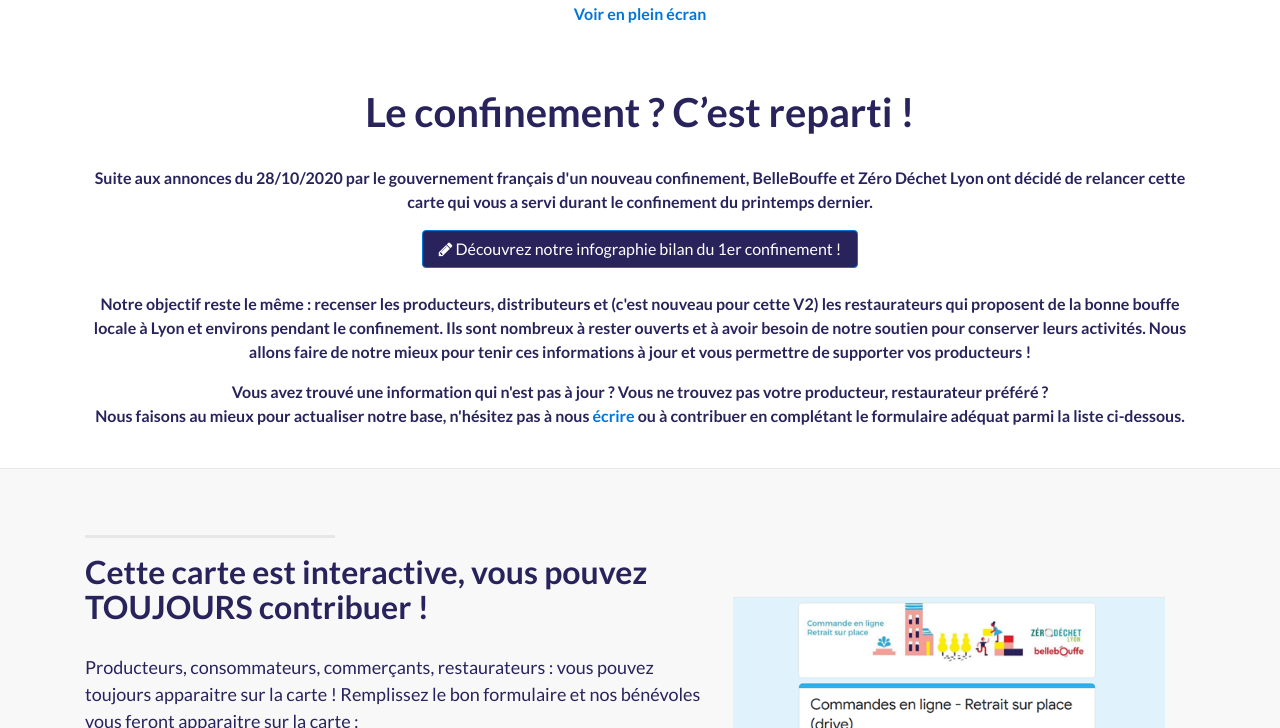
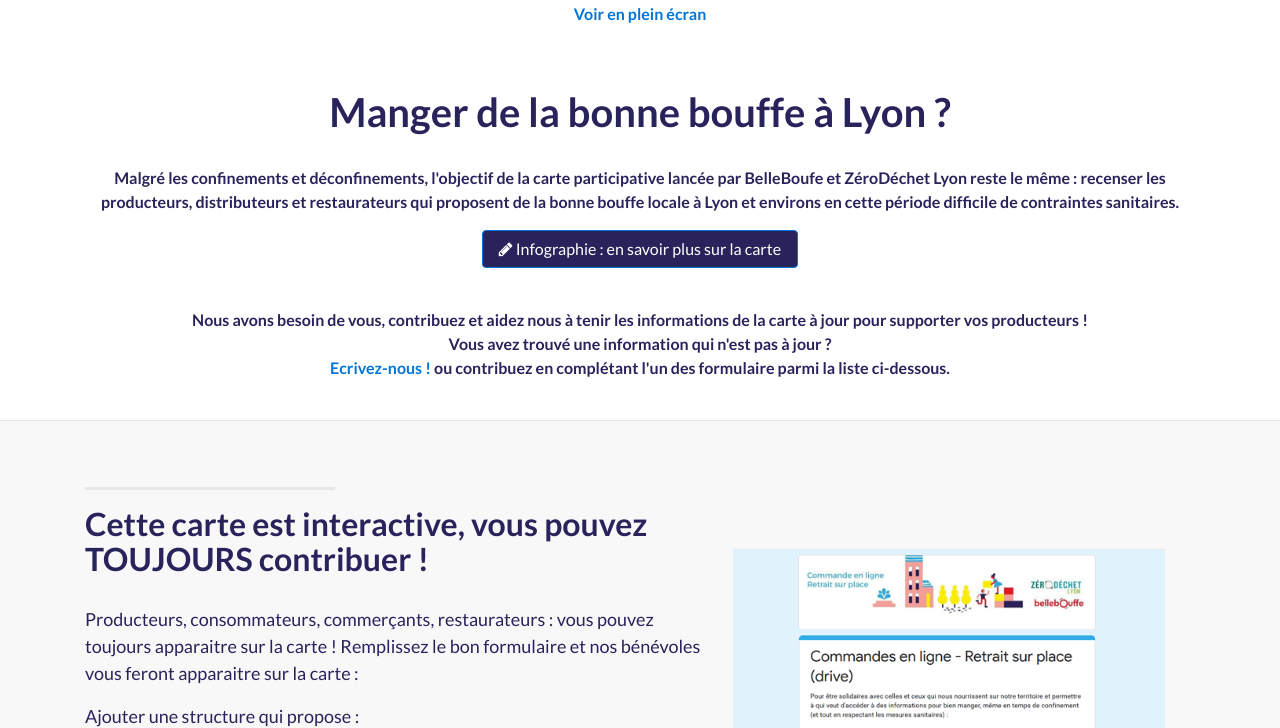
Before and after one commit to Caidezel/cartobouffe, a Jekyll site: the page built from index.html, in a window 1280 px wide and 900 px high, scrolled down 546 px, cut to the strip 172-900 px from the top of the window. Built offline with Jekyll 4.4.1, drawn with Linux system fonts in a browser that asks for light colours; nearby versions of some CDN libraries; comment, search, counter and statistics services are not loaded; some of the changed text lies outside the part shown.

Commit message:
Updating text

```diff
--- a/_config.yml
+++ b/_config.yml
@@ -4,10 +4,10 @@
 
 url: https://cartecovid19.bellebouffe.com
 baseurl: ""
-title: Manger local à sur la Métropole de Lyon durant COVID#2
+title: Manger local à sur la Métropole de Lyon durant COVID
 email: bonjour@bellebouffe.com
 author: BelleBouffe / Zéro Déchet Lyon
-description: "Le confinement ? C’est reparti ! Suite aux annonces du 28/10/2020 par le gouvernement français d'un nouveau confinement, BelleBouffe et Zéro Déchet Lyon ont décidé de relancer cette carte qui vous a servi durant le confinement du printemps dernier. Notre objectif reste le même : recenser les producteurs, distributeurs et (c'est nouveau pour cette V2) les restaurateurs qui proposent de la bonne bouffe locale à Lyon et environs pendant le confinement."
+description: "La carte reste disponible envers et contre tout. Depuis le 1er confinement BelleBouffe et Zéro Déchet Lyon ont lancé une carte participative. Et malgré les confinements et déconfinements, notre objectif reste le même : recenser les producteurs, distributeurs et les restaurateurs qui proposent de la bonne bouffe locale à Lyon et environs pendant cette période que nous traversons tous."
 credits: 'Credits: Landing Page est un thème Bootstrap open source et gratuit créé par <a href="http://startbootstrap.com/">Start Bootstrap</a>.'
 
 
@@ -27,7 +27,7 @@
 #   3rd Party Settings    #
 # ----------------------- #
 
-twitter_sharetext: "Retrouve la carte @BelleBouffe et @ZeroDechetLyon pour manger local à Lyon durant COVID-19 (mise à jour oct.20"
+twitter_sharetext: "Retrouve la carte @BelleBouffe et @ZeroDechetLyon pour manger local à Lyon durant COVID-19."
 iframetitle: Points de vente de produits locaux
 
 twitter_bellebouffe: BelleBouffe
--- a/_includes/hero.html
+++ b/_includes/hero.html
@@ -3,17 +3,17 @@
         <div class="row">
             <div class="col">
               <br/><br/>
-              <h1>Le confinement ? C’est reparti !</h1>
+              <h1>Manger de la bonne bouffe à Lyon ?</h1>
               <br/>
-                <p>Suite aux annonces du 28/10/2020 par le gouvernement français d'un nouveau confinement, BelleBouffe et Zéro Déchet Lyon ont décidé de relancer cette carte qui vous a servi durant le confinement du printemps dernier.</p>
+                <p>Malgré les confinements et déconfinements, l'objectif de la carte participative lancée par BelleBoufe et ZéroDéchet Lyon reste le même : recenser les producteurs, distributeurs et restaurateurs qui proposent de la bonne bouffe locale à Lyon et environs en cette période difficile de contraintes sanitaires.</p>
 				<div class="row">
 						<div class="mx-auto">
-							<a href="/bilan" rel="nofollow norefferer" target="_blank" title="Notre infographie bilan du 1er confinement" class="btn btn-primary"><i class="fa fa-pencil"></i> Découvrez notre infographie bilan du 1er confinement !</a>
+							<a href="/bilan" rel="nofollow norefferer" target="_blank" title="Notre infographie bilan du 1er confinement" class="btn btn-primary"><i class="fa fa-pencil"></i> Infographie : en savoir plus sur la carte</a>
 						</div>
 					</div>
 					</br>
-				<p>Notre objectif reste le même : recenser les producteurs, distributeurs et (c'est nouveau pour cette V2) les restaurateurs qui proposent de la bonne bouffe locale à Lyon et environs pendant le confinement. Ils sont nombreux à rester ouverts et à avoir besoin de notre soutien pour conserver leurs activités. Nous allons faire de notre mieux pour tenir ces informations à jour et vous permettre de supporter vos producteurs !</p>
-				<p>Vous avez trouvé une information qui n'est pas à jour ? Vous ne trouvez pas votre producteur, restaurateur préféré ?</br> Nous faisons au mieux pour actualiser notre base, n'hésitez pas à nous <a href="mailto:{{ site.email }}?subject=&cc={{ site.email_zerodechetlyon }}" rel="nofollow norefferer" target="_blank" title="Écrire à BelleBouffe et Zéro Déchet Lyon">écrire</a> ou à contribuer en complétant le formulaire adéquat parmi la liste ci-dessous.</p>
+				<p></p>
+				<p>Nous avons besoin de vous, contribuez et aidez nous à tenir les informations de la carte à jour pour supporter vos producteurs ! </br>Vous avez trouvé une information qui n'est pas à jour ?</br> <a href="mailto:{{ site.email }}?subject=&cc={{ site.email_zerodechetlyon }}" rel="nofollow norefferer" target="_blank" title="Écrire à BelleBouffe et Zéro Déchet Lyon">Ecrivez-nous !</a> ou contribuez en complétant l'un des formulaire parmi la liste ci-dessous.</p>
                 <br/>
             </div>
 		</div>
```
Also changed, not shown: Gemfile.lock.
